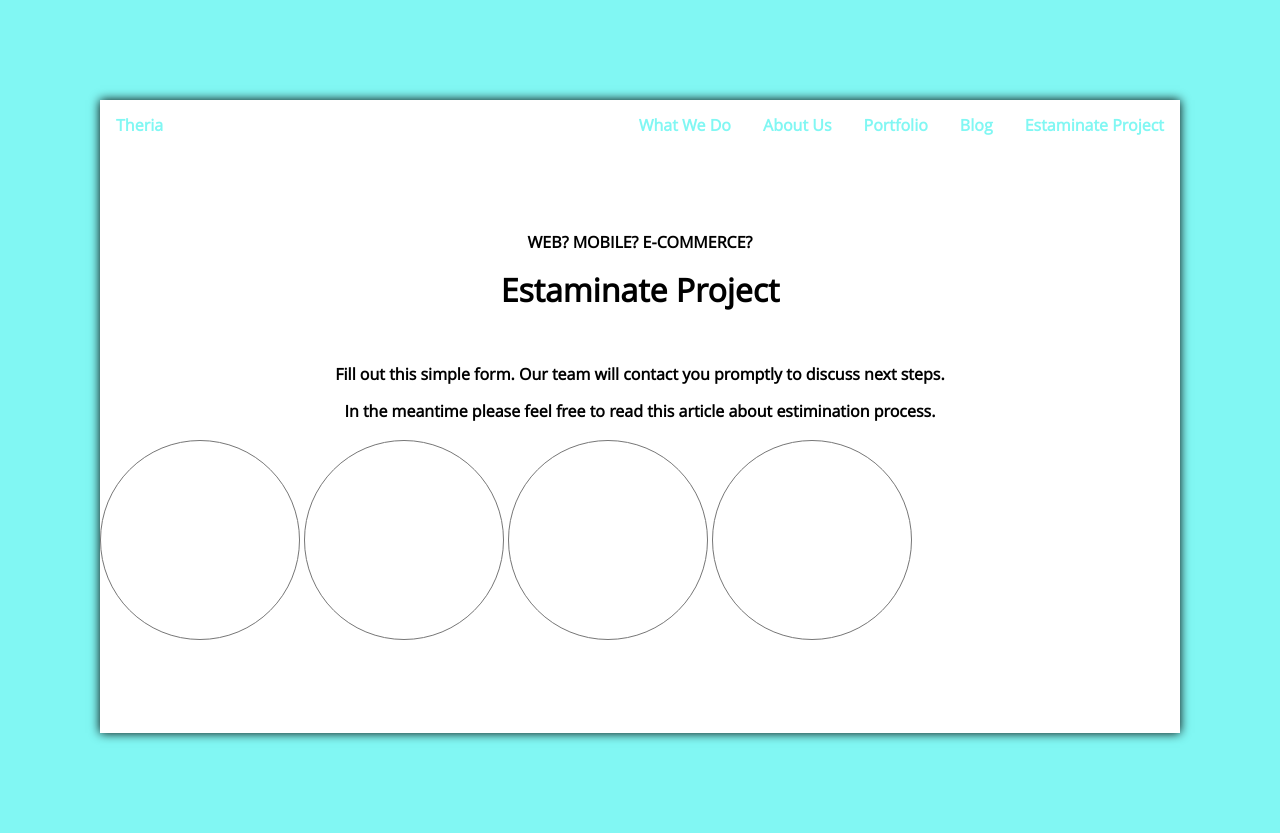
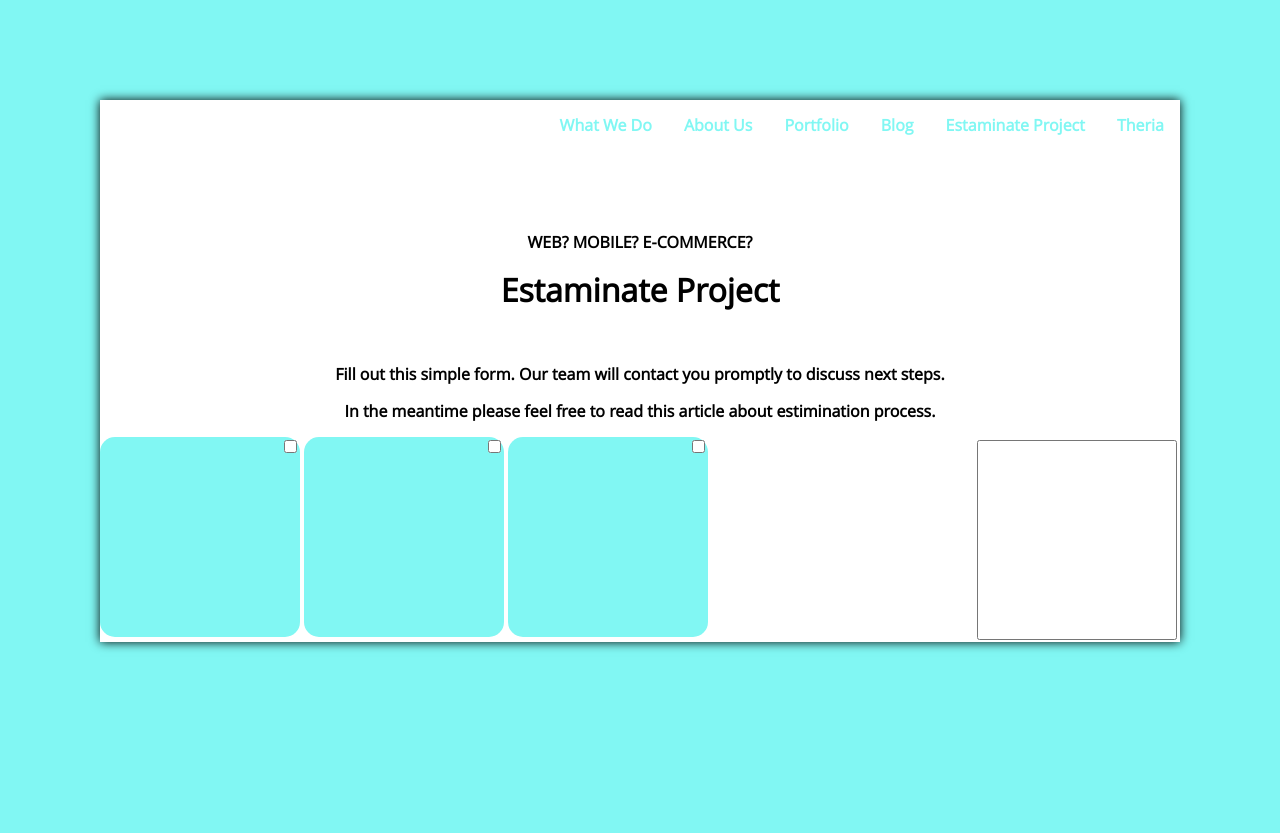
Before and after one commit to SanderKok/Competa_Assignment_1, a PHP site: page /assignment_2.html in a window 1280 px wide. After the commit the page ends 650 px from the top, so only its background shows below. Run offline with PHP 8.4, Linux system fonts and the light colour scheme; some libraries are stand-ins or nearby versions.

Commit message:
Update 4

```diff
--- a/assignment_2.html
+++ b/assignment_2.html
@@ -1,12 +1,13 @@
 <!DOCTYPE html>
 <html>
 	<head>
-		<link href="css/main.css" type="text/css" rel="stylesheet">
+		<link rel="stylesheet" href="https://use.fontawesome.com/releases/v5.3.1/css/all.css" integrity="sha384-mzrmE5qonljUremFsqc01SB46JvROS7bZs3IO2EmfFsd15uHvIt+Y8vEf7N7fWAU" crossorigin="anonymous">
+		<link href="css/custom.css" type="text/css" rel="stylesheet">
 		<title>Assignment 2</title>
 	</head>
 	<body class="body">
 		<div class="body__inner inner wrapper">
-			<nav class="header__nav nav">
+			<nav class="nav">
 				<ul class="nav__ul">
 					<b><li class="nav__li nav__li--left"><a href="https://blogproject4.000webhostapp.com/" class="nav__a"> Theria</a></li></b>
 					<b><li class="nav__li"><a href="https://blogproject4.000webhostapp.com/" class="nav__a"> Estaminate Project</a></li></b>
@@ -20,16 +21,23 @@
 				<br>
 				<br>
 				<br>
-			<p class="inner__text inner__text--center">WEB? MOBILE? E-COMMERCE?</p>
-			<h1 class="inner__text inner__text--center">Estaminate Project</h1>
+			<p class="inner__text">WEB? MOBILE? E-COMMERCE?</p>
+			<h1 class="inner__text">Estaminate Project</h1>
 				<br>
-			<p class="inner__text inner__text--center">Fill out this simple form. Our team will contact you promptly to discuss next steps.</p>
-			<p class="inner__text inner__text--center">In the meantime please feel free to read this article about estimination process.</p>
-			<form>
-				<input type="radio" class="radio"></input>
-				<input type="radio" class="radio"></input>
-				<input type="radio" class="radio"></input>
-				<input type="radio" class="radio"></input>
+			<p class="inner__text">Fill out this simple form. Our team will contact you promptly to discuss next steps.</p>
+			<p class="inner__text">In the meantime please feel free to read this article about estimination process.</p>
+			<form class="form">
+				<div class="box-around-checkbox form">
+					<input type="checkbox" class="form__checkbox"></input>
+				</div>
+				<div class="box-around-checkbox form">
+					<input type="checkbox" class="form__checkbox"></input>
+				</div>
+				<div class="box-around-checkbox form">
+					<input type="checkbox" class="form__checkbox"></input>
+				</div>
+				<div class="form__checkbox">
+					<input type="checkbox" class="form__checkbox--lol"></input>
 			</form>
 			<br>
 			<br>
--- /dev/null
+++ b/css/custom.css
@@ -0,0 +1,97 @@
+@font-face {
+  font-family: "Product Sans";
+  font-style: normal;
+  font-weight: 400;
+  src: local("Open Sans"), local("OpenSans"), url(https://fonts.gstatic.com/s/productsans/v5/HYvgU2fE2nRJvZ5JFAumwegdm0LZdjqr5-oayXSOefg.woff2) format("woff2");
+}
+body {
+  font-family: Product Sans;
+}
+
+.body {
+  background-color: #81F7F3;
+  margin: 100px;
+}
+
+.inner {
+  background-color: #FFFFFF;
+  -moz-box-shadow: 0 0 10px #000000;
+  -webkit-box-shadow: 0 0 10px #000000;
+  box-shadow: 0 0 10px #000000;
+}
+.inner .inner__text {
+  text-align: center;
+  color: #000000;
+  font-weight: bold;
+  margin: 15px;
+}
+
+.nav {
+  background-color: #FFFFFF;
+}
+.nav .nav__ul {
+  list-style-type: none;
+  margin: 0;
+  padding: 0;
+  overflow: hidden;
+  background-color: #FFFFFF;
+}
+.nav .nav__li {
+  display: inline-block;
+  color: #04B4AE;
+  float: right;
+}
+.nav .nav__li .nav__li--left {
+  float: left;
+}
+.nav .nav__li .nav__a {
+  display: block;
+  color: #81F7F3;
+  text-align: center;
+  padding: 14px 16px;
+  text-decoration: none;
+}
+.nav .nav__li .nav__a .nav__li .nav__a:hover:not(.active) {
+  background-color: gray;
+  color: #FFFFFF;
+}
+
+.active {
+  background-color: #4CAF50;
+}
+
+/* Change radio button size */
+.form {
+  margin-left: auto;
+  margin-right: auto;
+}
+.form .box-around-checkbox {
+  width: 200px;
+  height: 200px;
+  border-color: #000000;
+  border-top-width: 1px;
+  border-right-width: 1px;
+  border-bottom-width: 1px;
+  border-left-width: 1px;
+  background-color: #81F7F3;
+  border-radius: 15px;
+  display: inline-block;
+}
+.form .form__checkbox {
+  float: right;
+  border: #81F7F3;
+}
+.form .form__checkbox--lol {
+  float: right;
+  border: #81F7F3;
+  height: 200px;
+  width: 200px;
+}
+.form .form__label {
+  color: #FFFFFF;
+}
+.form .form__icon {
+  color: #000000;
+}
+
+/*# sourceMappingURL=custom.css.map */
--- /dev/null
+++ b/css/custom.scss
@@ -0,0 +1,112 @@
+$black: #000000;
+$sky-blue: #81F7F3;
+$cyan: #04B4AE;
+$white: #FFFFFF;
+$dark-green: #4CAF50;
+
+@font-face {
+  font-family: 'Product Sans';
+  font-style: normal;
+  font-weight: 400;
+  src: local('Open Sans'), local('OpenSans'), url(https://fonts.gstatic.com/s/productsans/v5/HYvgU2fE2nRJvZ5JFAumwegdm0LZdjqr5-oayXSOefg.woff2) format('woff2');
+}
+
+body {
+	font-family: Product Sans;
+}
+
+.body {
+	background-color: $sky-blue;
+	margin: 100px;
+}
+
+.inner {
+  .inner__text {
+    text-align: center;
+  	color: $black;
+  	font-weight: bold;
+  	margin: 15px;
+  }
+
+	background-color: $white;
+	-moz-box-shadow: 0 0 10px $black;
+	-webkit-box-shadow: 0 0 10px $black;
+	box-shadow: 0 0 10px $black;
+}
+
+.nav {
+  .nav__ul {
+  	list-style-type: none;
+  	margin: 0;
+  	padding: 0;
+  	overflow: hidden;
+  	background-color: $white;
+  }
+
+  .nav__li {
+    .nav__li--left {
+    	float: left;
+    }
+
+  	display: inline-block;
+  	color: $cyan;
+  	float: right;
+  }
+
+	background-color: $white;
+
+
+  .nav__li .nav__a {
+    .nav__li .nav__a:hover:not(.active) {
+    	background-color: gray;
+    	color: $white;
+    }
+
+  	display: block;
+  	color: $sky-blue;
+  	text-align: center;
+  	padding: 14px 16px;
+  	text-decoration: none;
+  }
+}
+
+.active {
+	background-color: $dark-green;
+}
+
+/* Change radio button size */
+.form {
+    margin-left: auto;
+    margin-right: auto;
+  .box-around-checkbox {
+  	width: 200px;
+  	height: 200px;
+  	border-color: $black;
+    border-top-width: 1px;
+    border-right-width: 1px;
+    border-bottom-width: 1px;
+    border-left-width: 1px;
+    background-color: $sky-blue;
+  	border-radius: 15px;
+  	display: inline-block;
+  }
+
+  .form__checkbox {
+    float: right;
+    border: $sky-blue;
+  }
+
+  .form__checkbox--lol {
+    border: $sky-blue;
+    height: 200px;
+    width: 200px;
+  }
+
+  .form__label {
+    color: $white;
+  }
+
+  .form__icon {
+    color: $black;
+  }
+}
--- a/css/main.css
+++ b/css/main.css
@@ -83,22 +83,12 @@ body {
 :focus{
 	outline:none;
 }
-.radio{
-	-webkit-appearance: button;
-	-moz-appearance: button;
-	appearance: button;
-	border: 4px solid #ccc;
-	border-top-color: #bbb;
-	border-left-color: #bbb;
-	background: #fff;
+
+.box-around-checkbox {
 	width: 200px;
 	height: 200px;
-	border-radius: 10px;
+	border-color: red;
+	background-color: black;
+	border-radius: 15px;
 	display: inline-block;
-	margin-left: auto;
-	margin-right: auto;
 }
-.radio:checked{
-	border:50px solid #81F7F3;
-	border-radius: 50px;
-}
```
Also changed, not shown: assignment_1.html (+32 -32 lines), 1 other file.
